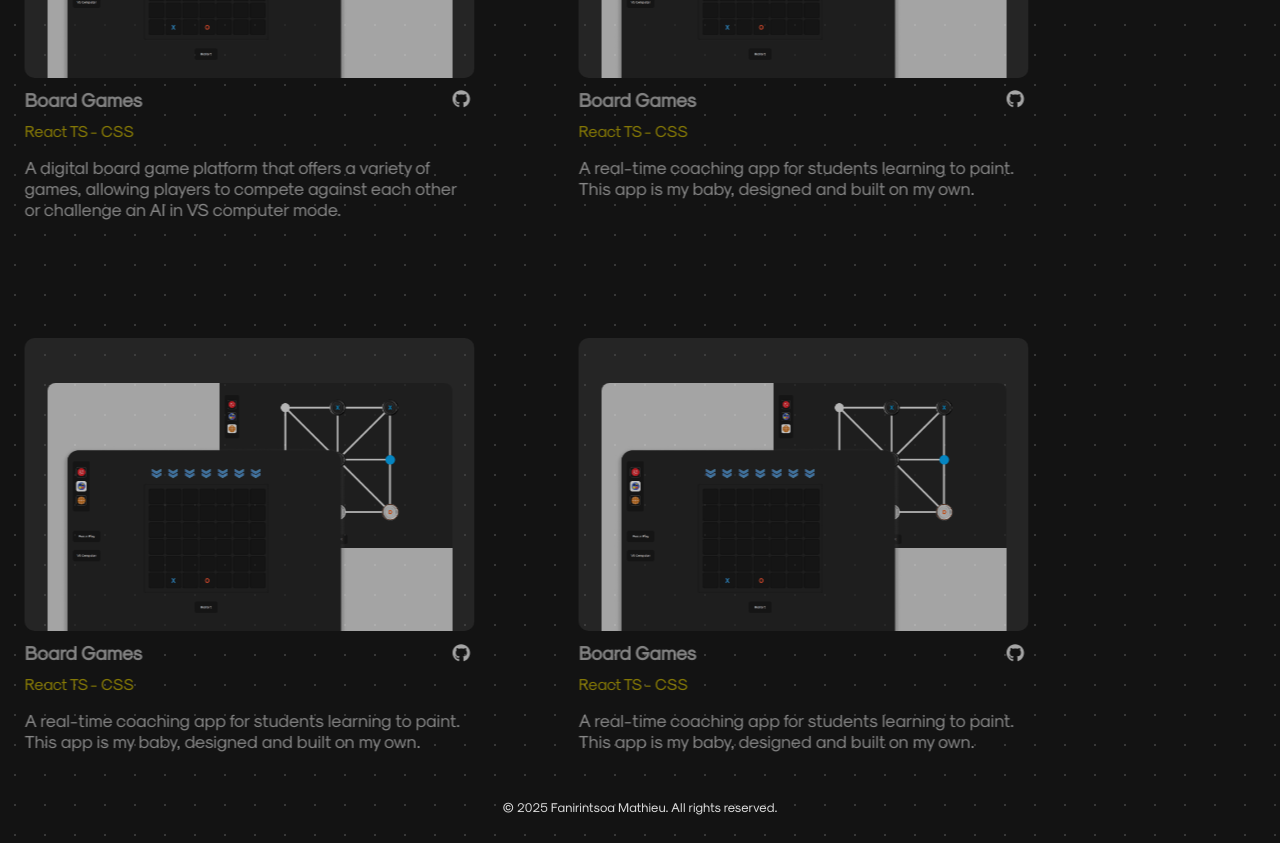
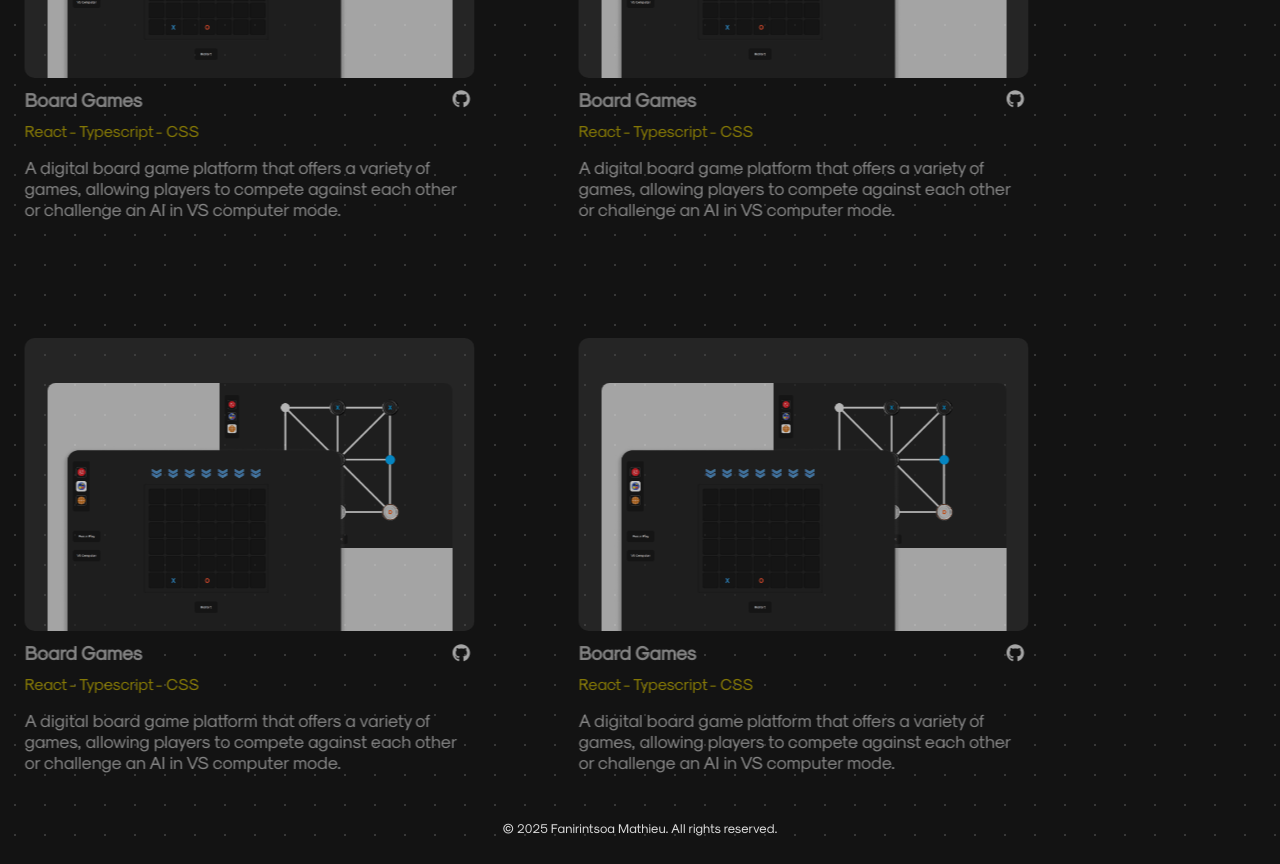
Before and after one commit to MathieuFan22/fanirintsoa-mathieu-portfolio, a React (Vite) app: page / in a window 1280 px wide. Shown: the part 3020-3884 px from the top of the page. Before the commit the page ends 3863 px from the top, so only its background shows below. Built offline with nearby package versions, Linux system fonts and the light colour scheme.

Commit message:
Feat: Section line (not added yet)

```diff
--- a/src/App.tsx
+++ b/src/App.tsx
@@ -11,6 +11,7 @@ import ScrollProgressCircle from "./ScrollProgressCircle";
 import Lottie from "lottie-react";
 import animationData from "./AnimatedLogo.json";
 import useAssetsLoaded from "./useAssestsLoaded";
+import SectionWrapper from "./SectionWrapper";
 
 const App: React.FC = () => {
   const assetsLoaded = useAssetsLoaded();
--- a/src/Components/ProjectsPage.tsx
+++ b/src/Components/ProjectsPage.tsx
@@ -38,30 +38,30 @@ const project = [
   {
     imageSrcUrl: "BoardGames.jpg",
     projectTitle: "Board Games",
-    projectTech: "React TS - CSS",
+    projectTech: "React - Typescript - CSS",
     projectDescription:
       "A digital board game platform that offers a variety of games, allowing players to compete against each other or challenge an AI in VS computer mode.",
   },
   {
     imageSrcUrl: "BoardGames.jpg",
     projectTitle: "Board Games",
-    projectTech: "React TS - CSS",
+    projectTech: "React - Typescript - CSS",
     projectDescription:
-      "A real-time coaching app for students learning to paint. This app is my baby, designed and built on my own.",
+    "A digital board game platform that offers a variety of games, allowing players to compete against each other or challenge an AI in VS computer mode.",
   },
   {
     imageSrcUrl: "BoardGames.jpg",
     projectTitle: "Board Games",
-    projectTech: "React TS - CSS",
+    projectTech: "React - Typescript - CSS",
     projectDescription:
-      "A real-time coaching app for students learning to paint. This app is my baby, designed and built on my own.",
+    "A digital board game platform that offers a variety of games, allowing players to compete against each other or challenge an AI in VS computer mode.",
   },
   {
     imageSrcUrl: "BoardGames.jpg",
     projectTitle: "Board Games",
-    projectTech: "React TS - CSS",
+    projectTech: "React - Typescript - CSS",
     projectDescription:
-      "A real-time coaching app for students learning to paint. This app is my baby, designed and built on my own.",
+    "A digital board game platform that offers a variety of games, allowing players to compete against each other or challenge an AI in VS computer mode.",
   },
 ];
 export default ProjectsPage;
```
Also changed, not shown: src/SectionWrapper.tsx (added, +13 -0 lines), src/VerticalLine.tsx (added, +38 -0 lines). Lines whose indentation alone changed are shown as unchanged.
